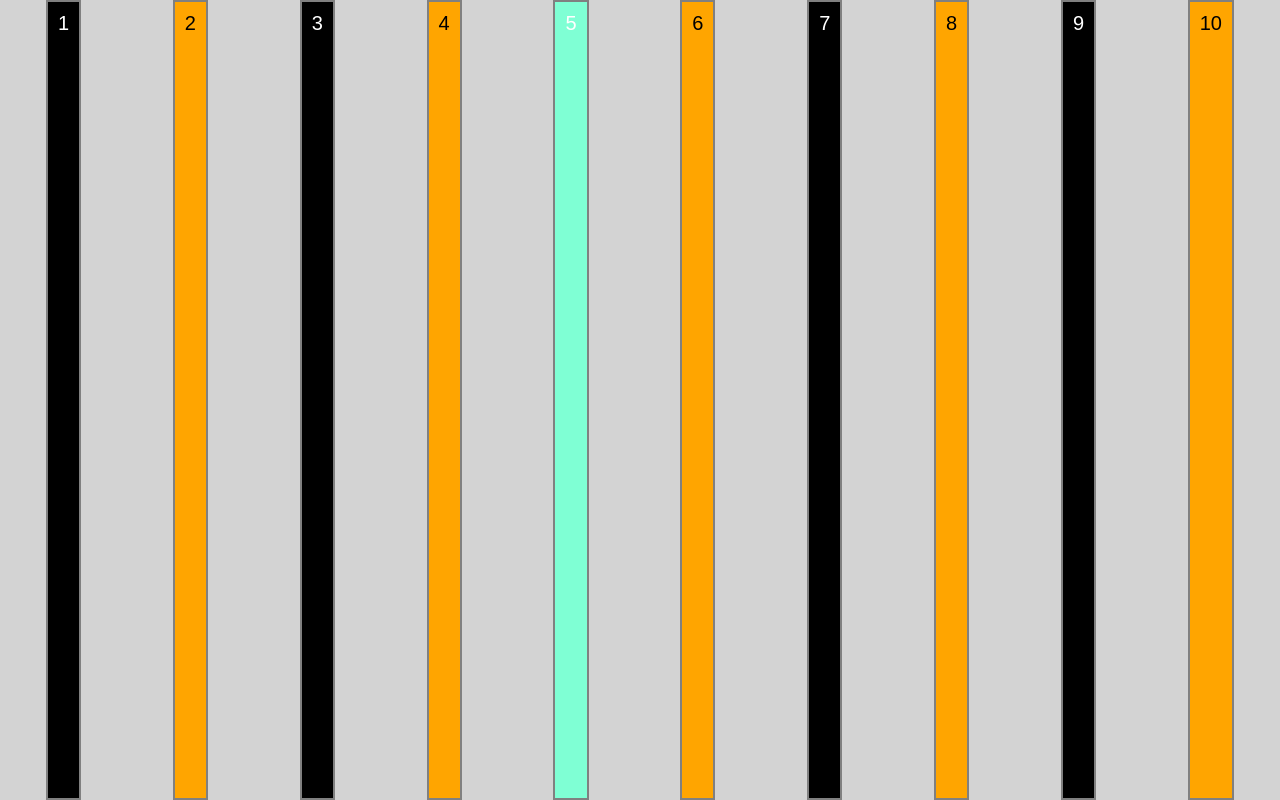
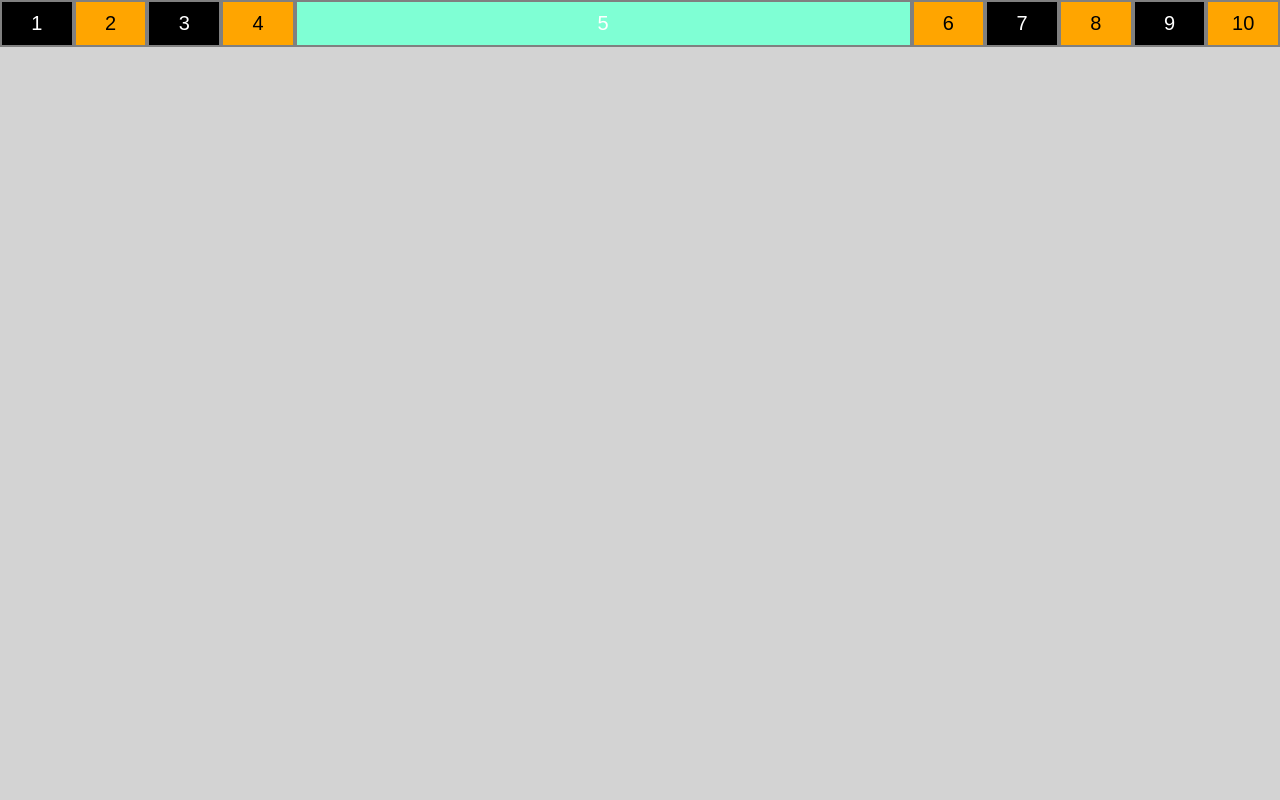
Before and after one commit to shenickravisa/flexboxexamples, a plain HTML site: page index.html in a window 1280 px wide. Drawn offline with Linux system fonts and the light colour scheme.

Commit message:
SG: save current work

```diff
--- a/style.css
+++ b/style.css
@@ -9,9 +9,9 @@ body{
     display: flex;
     font-size: 20px;
     align-items: center;
-    height: 100vh;
-    flex-wrap: wrap;
-    flex-direction: column;
+    /* height: 100vh; */
+    /* flex-wrap: wrap; ocultamos para probar el flex-shrink; */
+    /* flex-direction: column; */
 }
 /*
 todo lo que este dentro de un div y que su clase empiece por item-
@@ -21,7 +21,7 @@ div[class*="item-"]{
     padding: 10px;
     text-align: center;
     border: 2px solid gray;
-    flex-basis: 500px;
+    flex-basis: 50px;
     flex-grow: 1;
 }
 
@@ -34,9 +34,10 @@ div[class*="item-"]:nth-child(odd){
 }
 div[class*="item-"]:nth-child(5){
     background-color: aquamarine;
-    flex-basis: 300px;
+    flex-basis: 600px;
     color: white;
     flex-grow: 4;
+    flex-shrink: 2;
 }
 
 /*
@@ -60,4 +61,6 @@ flex-wrap si hay un width inicial y indicamos wrap tomara todo el viewport crean
 flex grow: gestiona cuando hay espacio sobrante
 flex-basis: establece un ancho y un alto dependiendo del flex direction
 flex-shrink: cuanto de si mismo se hara pequeño cuando no haya espacio suficiente en el view port esto referente a los demas
+
+nota con flex wrap no sirve flex-shrink y flex flex grow
 */
```
